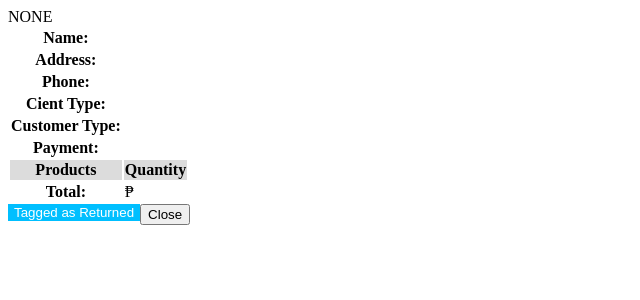
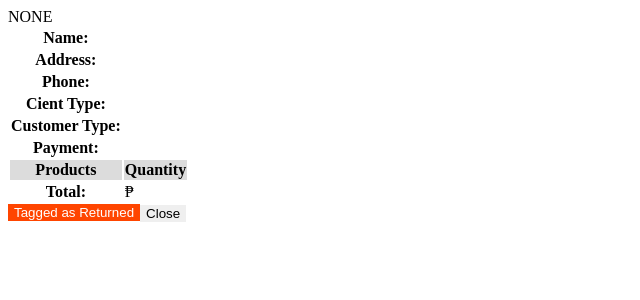
Before and after one commit to Dian-E2B/XYT5, a PHP site: page /ordersummary0.php in a window 1280 px wide. Shown: the top 300 px of the page, without its empty margins (0-640 px from the left). Run offline with PHP 8.4, Linux system fonts and the light colour scheme; data that the repository does not hold is empty.

Commit message:
Color updated minor changes

```diff
--- a/ordersummary0.php
+++ b/ordersummary0.php
@@ -80,8 +80,8 @@ else{
 
 	 </div>
 	 <div class="modal-footer">
-			 <button type="button" class="btn btn-fill btn-secondary" data-dismiss="modal">Close</button>
-			  <button onclick="myFunction()" type="button" form="form1" value="Submit" style="float:left; background-color: #00BFFF ; color: white; border: none;" class="btn btn-secondary">Tagged as Returned</button>
+			 <button style="border:none;" type="button" class="btn btn-fill btn-secondary" data-dismiss="modal">Close</button>
+			  <button onclick="myFunction()" type="button" form="form1" value="Submit" style="float:left; background-color: #FF4500 ; color: white; border: none;" class="btn btn-secondary">Tagged as Returned</button>
 	 </div>
 
 
```
